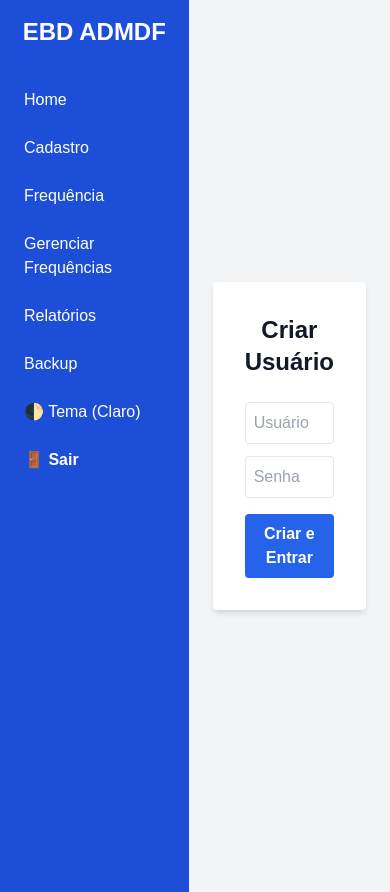
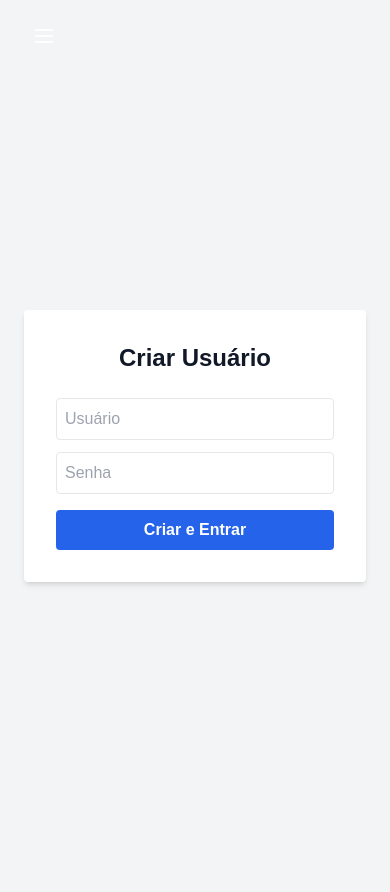
Before and after one commit to hbfd/ebd-admdf-web, a Next.js app: page /login in a window 390 px wide. Built offline with nearby package versions, Linux system fonts and the light colour scheme.

Commit message:
Implementa menu lateral retrátil com Radix UI

```diff
--- /dev/null
+++ b/components/ui/button.js
@@ -0,0 +1,16 @@
+import { cn } from '../../lib/utils';
+
+export function Button({ className, variant = "default", ...props }) {
+  const baseStyles = "inline-flex items-center justify-center rounded px-4 py-2 text-sm font-medium transition-colors";
+  const variants = {
+    default: "bg-blue-600 text-white hover:bg-blue-700",
+    ghost: "bg-transparent text-white hover:bg-white/10",
+  };
+
+  return (
+    <button
+      className={cn(baseStyles, variants[variant], className)}
+      {...props}
+    />
+  );
+}
--- /dev/null
+++ b/components/ui/sheet.js
@@ -0,0 +1,37 @@
+import * as SheetPrimitive from "@radix-ui/react-dialog";
+import { cn } from '../../lib/utils';
+import { X } from "lucide-react";
+import { forwardRef } from "react";
+
+export const Sheet = SheetPrimitive.Root;
+export const SheetTrigger = SheetPrimitive.Trigger;
+
+export const SheetContent = forwardRef(
+  ({ className, children, side = "right", ...props }, ref) => (
+    <SheetPrimitive.Portal>
+      <SheetPrimitive.Overlay className="fixed inset-0 bg-black/40 z-40" />
+      <SheetPrimitive.Content
+        ref={ref}
+        className={cn(
+          "fixed z-50 bg-white dark:bg-gray-800 p-6 shadow-lg transition ease-in-out duration-300",
+          side === "left" && "top-0 left-0 h-full w-64",
+          side === "right" && "top-0 right-0 h-full w-64",
+          side === "bottom" && "bottom-0 left-0 w-full h-64",
+          side === "top" && "top-0 left-0 w-full h-64",
+          className
+        )}
+        {...props}
+      >
+        <button
+          className="absolute top-4 right-4 text-gray-500 hover:text-gray-900 dark:hover:text-white"
+          onClick={() => props.onClose?.()}
+        >
+          <X className="w-5 h-5" />
+        </button>
+        {children}
+      </SheetPrimitive.Content>
+    </SheetPrimitive.Portal>
+  )
+);
+
+SheetContent.displayName = "SheetContent";
--- /dev/null
+++ b/lib/utils.js
@@ -0,0 +1,3 @@
+export function cn(...classes) {
+    return classes.filter(Boolean).join(" ");
+  }
--- a/package.json
+++ b/package.json
@@ -8,6 +8,7 @@
         "start": "next start"
     },
     "dependencies": {
+        "@radix-ui/react-dialog": "^1.1.11",
         "autoprefixer": "^10.4.12",
         "firebase": "^11.6.1",
         "jspdf": "^3.0.1",
--- a/pages/_app.js
+++ b/pages/_app.js
@@ -4,6 +4,10 @@ import '../styles/globals.css';
 import Link from 'next/link';
 import { useRouter } from 'next/router';
 import { useEffect, useState } from 'react';
+import { Menu } from 'lucide-react';
+import { Sheet, SheetTrigger, SheetContent } from '../components/ui/sheet';
+import { Button } from '../components/ui/button';
+
 
 function Layout({ children }) {
   const router = useRouter();
@@ -27,11 +31,8 @@ function Layout({ children }) {
     router.push('/login');
   };
 
-  return (
-    <div className="flex min-h-screen bg-gray-100 dark:bg-gray-900 text-gray-900 dark:text-gray-100 transition-colors">
-      <aside className="w-64 bg-blue-700 text-white flex flex-col p-4 space-y-2">
-        <h2 className="text-2xl font-bold mb-6 text-center">EBD ADMDF</h2>
-        <nav className="flex flex-col space-y-2">
+  const menuLinks = (
+    <>
       <Link href="/" className="hover:bg-blue-600 p-2 rounded">Home</Link>
       <Link href="/cadastro" className="hover:bg-blue-600 p-2 rounded">Cadastro</Link>
       <Link href="/frequencia" className="hover:bg-blue-600 p-2 rounded">Frequência</Link>
@@ -44,8 +45,31 @@ function Layout({ children }) {
       <button onClick={logout} className="hover:bg-red-600 p-2 rounded text-left font-semibold">
         🚪 Sair
       </button>
-        </nav>
+    </>
+  );
+
+  return (
+    <div className="flex min-h-screen bg-gray-100 dark:bg-gray-900 text-gray-900 dark:text-gray-100 transition-colors">
+      {/* Menu lateral fixo (desktop) */}
+      <aside className="hidden md:flex w-64 bg-blue-700 text-white flex-col p-4 space-y-2">
+        <h2 className="text-2xl font-bold mb-6 text-center">EBD ADMDF</h2>
+        <nav className="flex flex-col space-y-2">{menuLinks}</nav>
       </aside>
+
+      {/* Menu retrátil (mobile) */}
+      <div className="md:hidden absolute top-4 left-4 z-50">
+        <Sheet>
+          <SheetTrigger asChild>
+            <Button variant="ghost" className="text-white bg-blue-700 hover:bg-blue-600 p-2">
+              <Menu className="w-6 h-6" />
+            </Button>
+          </SheetTrigger>
+          <SheetContent side="left" className="w-64 p-4 bg-blue-700 text-white">
+            <h2 className="text-xl font-bold mb-4">EBD ADMDF</h2>
+            <nav className="flex flex-col space-y-2">{menuLinks}</nav>
+          </SheetContent>
+        </Sheet>
+      </div>
 
       <main className="flex-1 p-6 transition-all">
         <Head>
```
Also changed, not shown: public/sw.js, 1 other file (tests, documents, lock files or other folders). Lines whose indentation alone changed are shown as unchanged.
